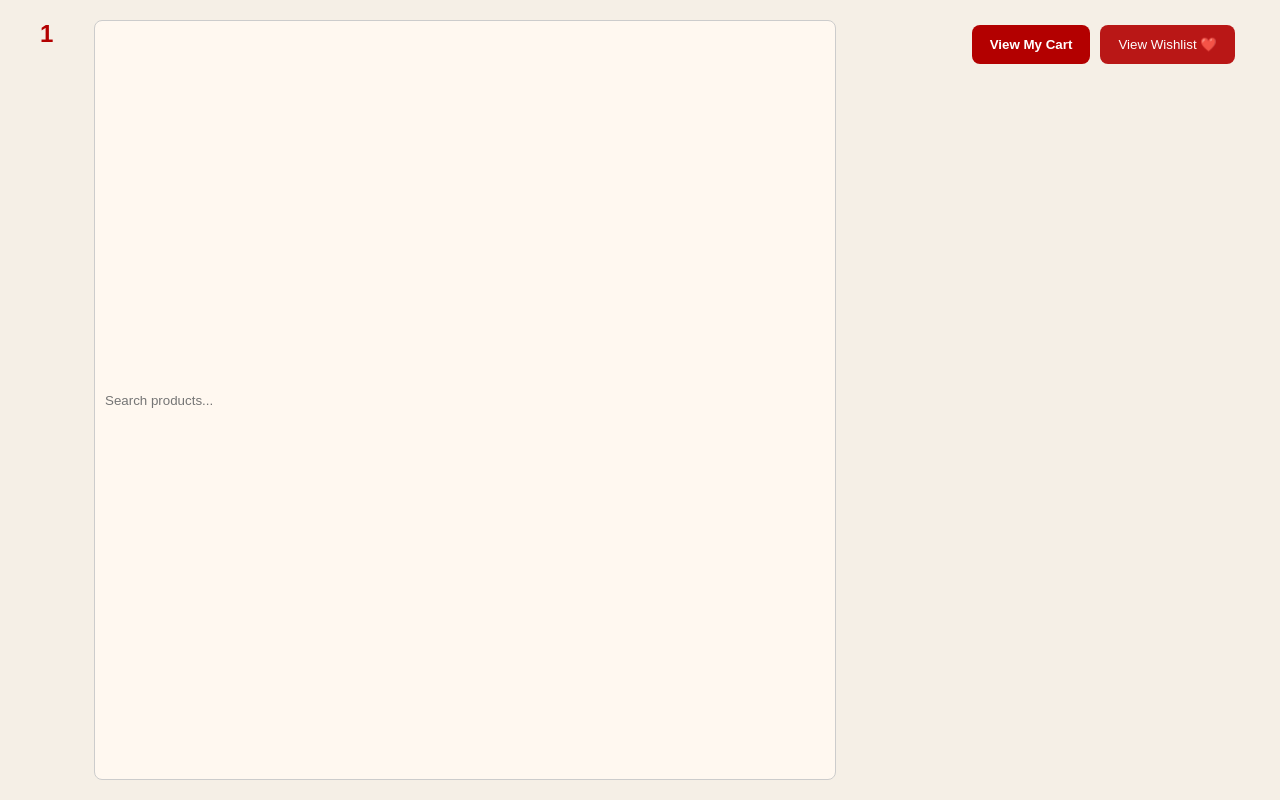
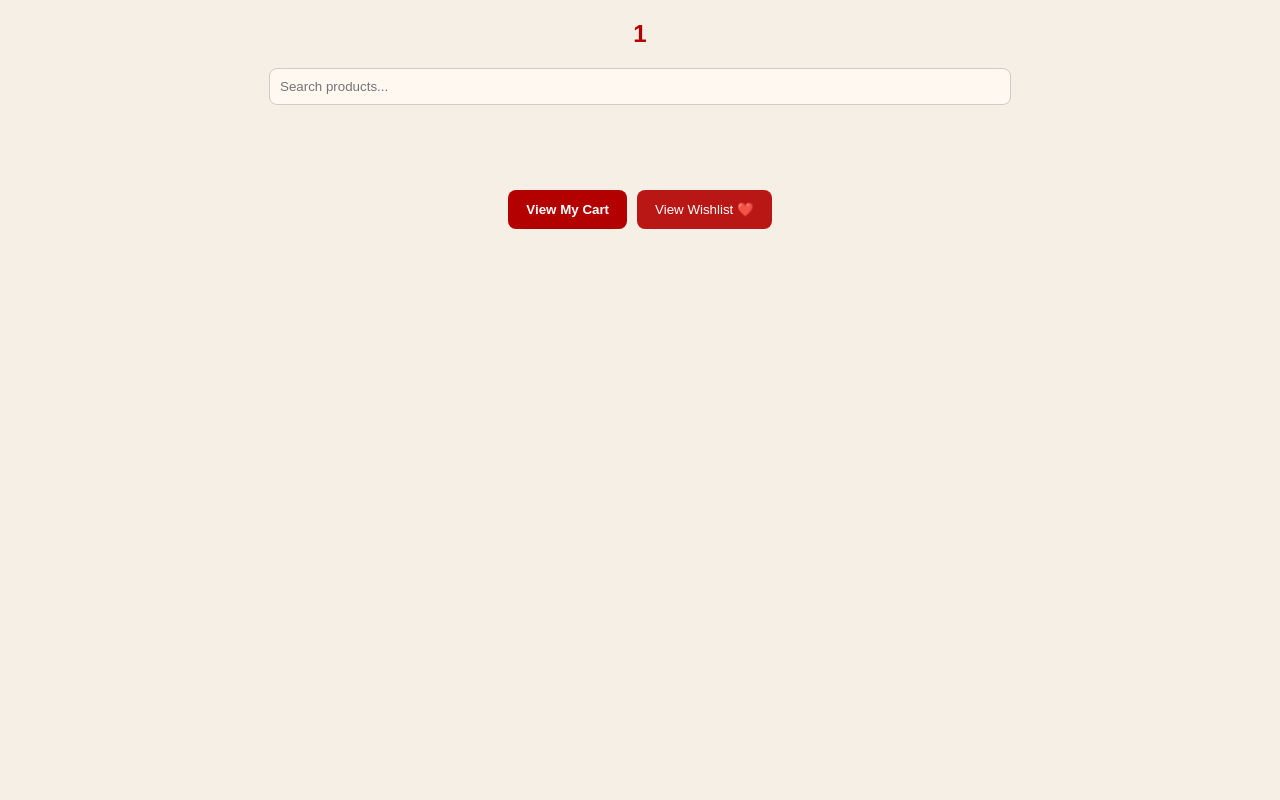
Before and after one commit to harivishnu916/ecommerce-microservices, a React (Create React App) app in the folder frontend/easyshop/: page /products/1 in a window 1280 px wide. Built offline with nearby package versions, Linux system fonts and the light colour scheme.

Commit message:
Remove .container class from styles.css
Removed the .container class that defined flex display and dimensions.

```diff
--- a/frontend/easyshop/src/components/styles.css
+++ b/frontend/easyshop/src/components/styles.css
@@ -771,11 +771,6 @@ body {
   border-radius: 6px;
   cursor: pointer;
 }
-.container {
-  display: flex;
-  width: 100%;
-  height: 100vh;
-}
 
 /* RESET */
 body, #root {
```
